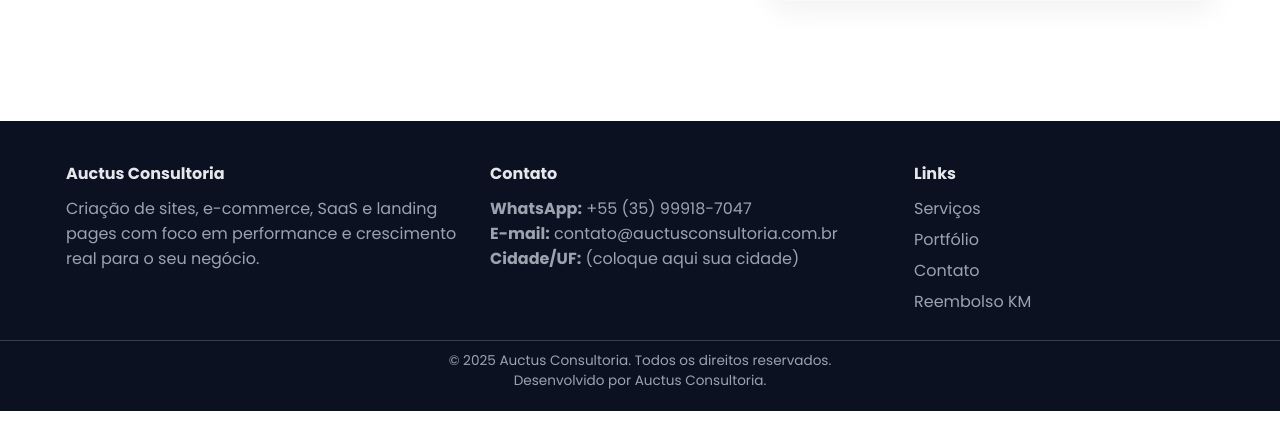
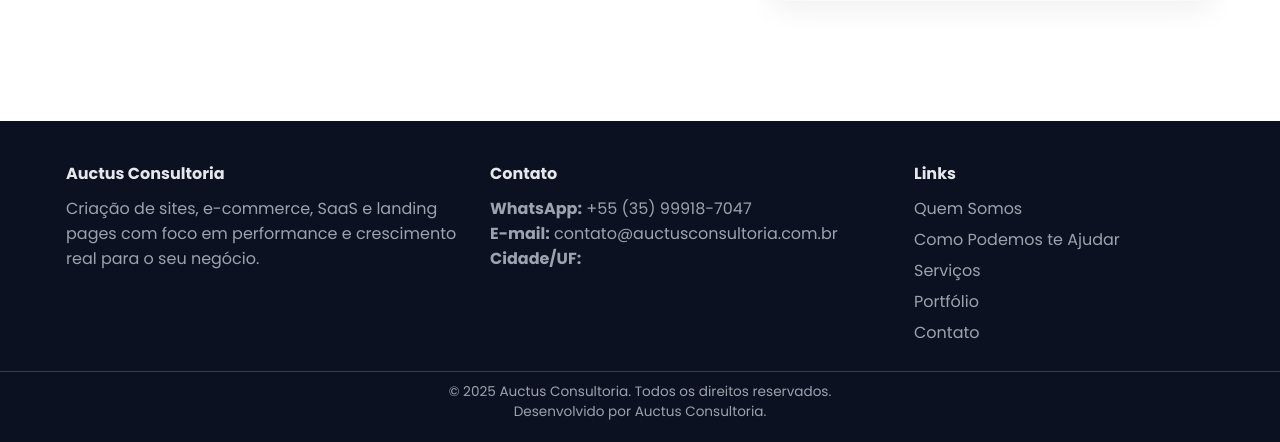
Before and after one commit to Jefferson23br/auctus, a PHP site: page / in a window 1280 px wide. Shown: the part 4298-4740 px from the top of the page. Before the commit the page ends 4709 px from the top, so only its background shows below. Run offline with PHP 8.4, Linux system fonts and the light colour scheme.

Commit message:
Update footer.php

```diff
--- a/templates/footer.php
+++ b/templates/footer.php
@@ -8,15 +8,16 @@
             <h4>Contato</h4>
             <p><strong>WhatsApp:</strong> <a href="https://wa.me/5535999187047" target="_blank">+55 (35) 99918-7047</a></p>
             <p><strong>E-mail:</strong> contato@auctusconsultoria.com.br</p>
-            <p><strong>Cidade/UF:</strong> (coloque aqui sua cidade)</p>
+            <p><strong>Cidade/UF:</strong> <!-- coloque aqui sua cidade/estado --></p>
         </div>
         <div class="footer-col">
             <h4>Links</h4>
             <ul>
-                <li><a href="#servicos">Serviços</a></li>
-                <li><a href="#portfolio">Portfólio</a></li>
-                <li><a href="#contato">Contato</a></li>
-                <li><a href="https://www.auctusconsultoria.com.br/Reembolso-Km/frontend/Reembolso" target="_blank">Reembolso KM</a></li>
+                <li><a href="/quem-somos.php">Quem Somos</a></li>
+                <li><a href="/como-podemos-te-ajudar.php">Como Podemos te Ajudar</a></li>
+                <li><a href="/servicos.php">Serviços</a></li>
+                <li><a href="/portfolio.php">Portfólio</a></li>
+                <li><a href="/contato.php">Contato</a></li>
             </ul>
         </div>
     </div>
```
